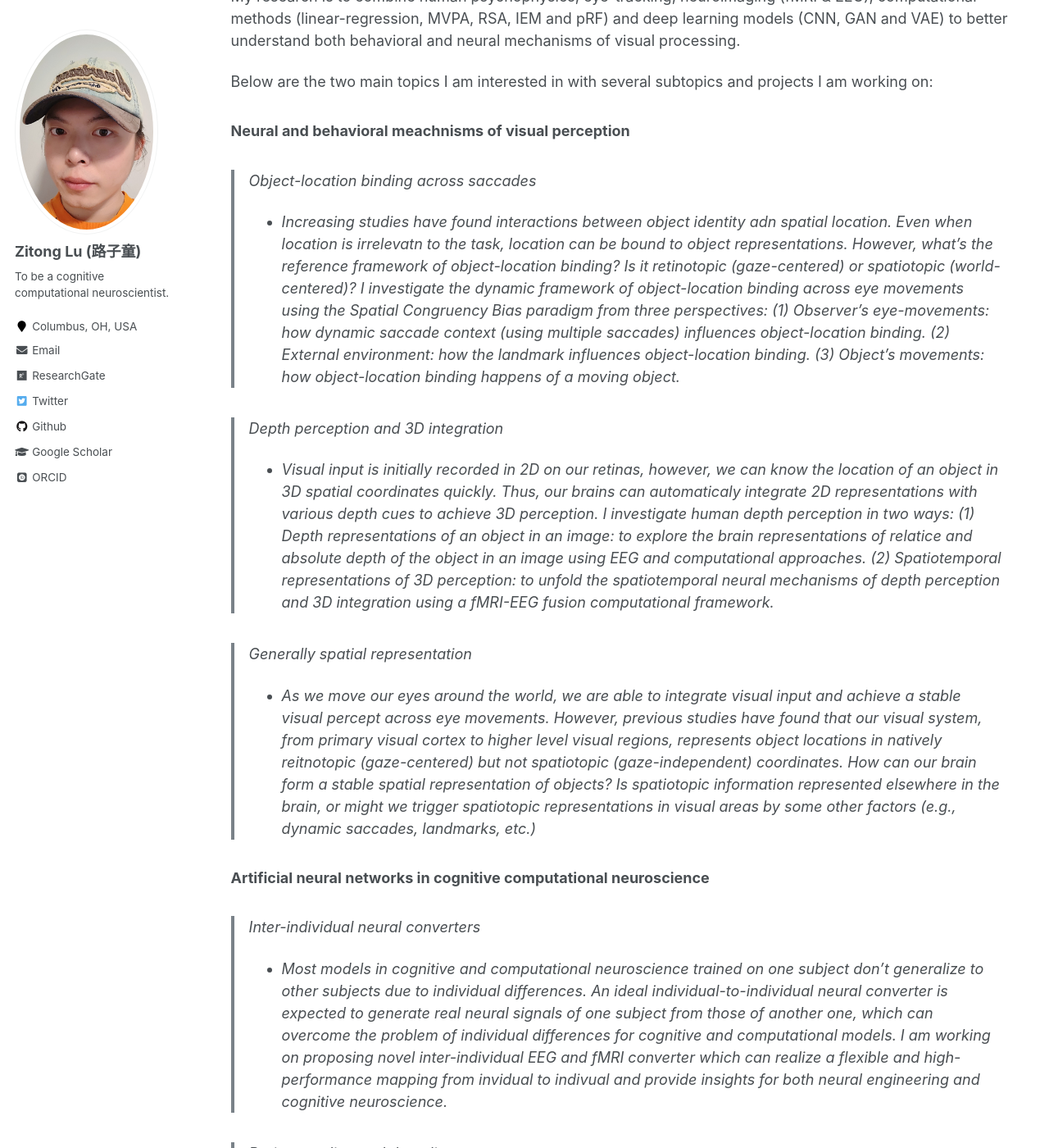
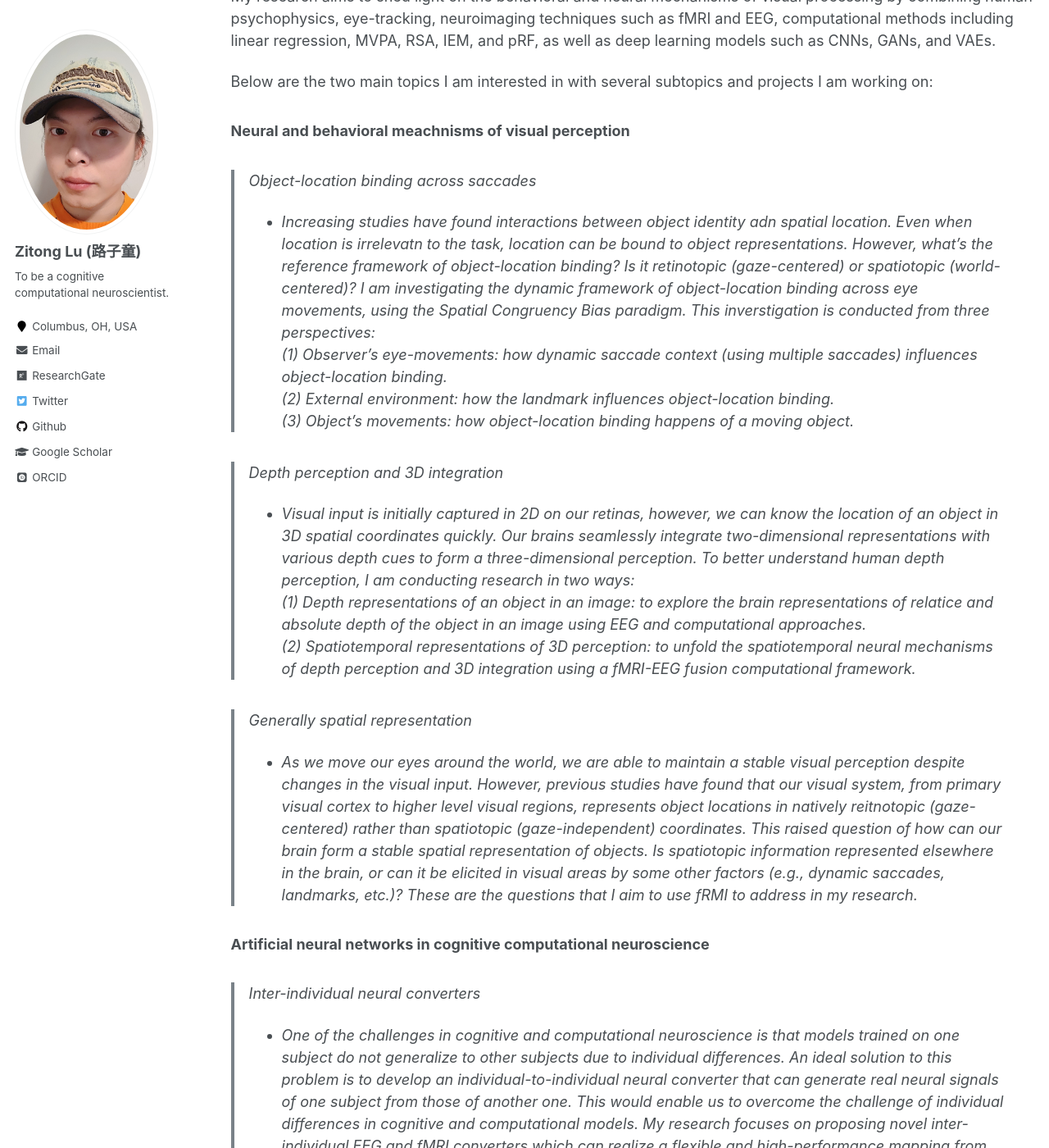
Before and after one commit to ZitongLu1996/zitonglu1996.github.io, a Jekyll site: the page built from _pages/research.md, in a window 1280 px wide and 1400 px high, scrolled down 314 px. Shown: the whole window at 82% size. Built offline with Jekyll 4.4.1, drawn with Linux system fonts in a browser that asks for light colours; some web fonts are replaced; some of the changed text lies outside the part shown.

Commit message:
2023 Feb 11th

```diff
--- a/_pages/research.md
+++ b/_pages/research.md
@@ -5,28 +5,33 @@
 author_profile: true
 ---
 
-Living in a complex and dynamic world, we perceive a lot of visual information all the time and integrate them to form our own perception, memory and understanding of this complex and dynamic world. Even though the input information is 2D and changes in the retina, we still have the ability to steadily perceive the world, understand the world and achieve our goals.
+In the ever-changing and complex world we live in, we are constantly bombarded with visual information, which we process and integrate to form our perception, memory, and understanding of the environment. Although the input information is only two-dimensional and processed in the retina, our ability to perceive and comprehend the world remains steadfast.
 
-My research is to combine human psychophysics, eye-tracking, neuroimaging (fMRI & EEG), computational methods (linear-regression, MVPA, RSA, IEM and pRF) and deep learning models (CNN, GAN and VAE) to better understand both behavioral and neural mechanisms of visual processing.
+My research aims to shed light on the behavioral and neural mechanisms of visual processing by combining human psychophysics, eye-tracking, neuroimaging techniques such as fMRI and EEG, computational methods including linear regression, MVPA, RSA, IEM, and pRF, as well as deep learning models such as CNNs, GANs, and VAEs.
 
 Below are the two main topics I am interested in with several subtopics and projects I am working on:
 
 ### Neural and behavioral meachnisms of visual perception
 > Object-location binding across saccades
-- Increasing studies have found interactions between object identity adn spatial location. Even when location is irrelevatn to the task, location can be bound to object representations. However, what's the reference framework of object-location binding? Is it retinotopic (gaze-centered) or spatiotopic (world-centered)? I investigate the dynamic framework of object-location binding across eye movements using the Spatial Congruency Bias paradigm from three perspectives: (1) Observer's eye-movements: how dynamic saccade context (using multiple saccades) influences object-location binding. (2) External environment: how the landmark influences object-location binding. (3) Object's movements: how object-location binding happens of a moving object.
+- Increasing studies have found interactions between object identity adn spatial location. Even when location is irrelevatn to the task, location can be bound to object representations. However, what's the reference framework of object-location binding? Is it retinotopic (gaze-centered) or spatiotopic (world-centered)? I am investigating the dynamic framework of object-location binding across eye movements, using the Spatial Congruency Bias paradigm. This inverstigation is conducted from three perspectives:
+(1) Observer's eye-movements: how dynamic saccade context (using multiple saccades) influences object-location binding.
+(2) External environment: how the landmark influences object-location binding.
+(3) Object's movements: how object-location binding happens of a moving object.
 
 > Depth perception and 3D integration
-- Visual input is initially recorded in 2D on our retinas, however, we can know the location of an object in 3D spatial coordinates quickly. Thus, our brains can automaticaly integrate 2D representations with various depth cues to achieve 3D perception. I investigate human depth perception in two ways: (1) Depth representations of an object in an image: to explore the brain representations of relatice and absolute depth of the object in an image using EEG and computational approaches. (2) Spatiotemporal representations of 3D perception: to unfold the spatiotemporal neural mechanisms of depth perception and 3D integration using a fMRI-EEG fusion computational framework.
+- Visual input is initially captured in 2D on our retinas, however, we can know the location of an object in 3D spatial coordinates quickly. Our brains seamlessly integrate two-dimensional representations with various depth cues to form a three-dimensional perception. To better understand human depth perception, I am conducting research in two ways:
+(1) Depth representations of an object in an image: to explore the brain representations of relatice and absolute depth of the object in an image using EEG and computational approaches.
+(2) Spatiotemporal representations of 3D perception: to unfold the spatiotemporal neural mechanisms of depth perception and 3D integration using a fMRI-EEG fusion computational framework.
 
 > Generally spatial representation
-- As we move our eyes around the world, we are able to integrate visual input and achieve a stable visual percept across eye movements. However, previous studies have found that our visual system, from primary visual cortex to higher level visual regions, represents object locations in natively reitnotopic (gaze-centered) but not spatiotopic (gaze-independent) coordinates. How can our brain form a stable spatial representation of objects? Is spatiotopic information represented elsewhere in the brain, or might we trigger spatiotopic representations in visual areas by some other factors (e.g., dynamic saccades, landmarks, etc.)
+- As we move our eyes around the world, we are able to maintain a stable visual perception despite changes in the visual input. However, previous studies have found that our visual system, from primary visual cortex to higher level visual regions, represents object locations in natively reitnotopic (gaze-centered) rather than spatiotopic (gaze-independent) coordinates. This raised question of how can our brain form a stable spatial representation of objects. Is spatiotopic information represented elsewhere in the brain, or can it be elicited in visual areas by some other factors (e.g., dynamic saccades, landmarks, etc.)? These are the questions that I aim to use fRMI to address in my research.
 
 ### Artificial neural networks in cognitive computational neuroscience
 > Inter-individual neural converters
-- Most models in cognitive and computational neuroscience trained on one subject don’t generalize to other subjects due to individual differences. An ideal individual-to-individual neural converter is expected to generate real neural signals of one subject from those of another one, which can overcome the problem of individual differences for cognitive and computational models. I am working on proposing novel inter-individual EEG and fMRI converter which can realize a flexible and high-performance mapping from invidual to indivual and provide insights for both neural engineering and cognitive neuroscience.
+- One of the challenges in cognitive and computational neuroscience is that models trained on one subject do not generalize to other subjects due to individual differences. An ideal solution to this problem is to develop an individual-to-individual neural converter that can generate real neural signals of one subject from those of another one. This would enable us to overcome the challenge of individual differences in cognitive and computational models. My research focuses on proposing novel inter-individual EEG and fMRI converters which can realize a flexible and high-performance mapping from invidual to indivual. These works has the potential to provide valuable insights for both neural engineering and cognitive neuroscience.
 
 > Brain encoding and decoding
-- The most intuitive and direct way to understand the relationship between visual input from the world and neural computing in our brains is to get through from visual inputs to neural latent space to brain activity and from brain activity to visual latent space to visual inputs. I aim to construct both image-to-brain encoding (signal generation) and brain-to-image decoding (image reconstruction) models to better understand visual perception.
+- The most intuitive and direct way to understand the relationship between visual input from the world and neural computing in our brains is to get through from visual inputs to neural latent space to brain activity and from brain activity to visual latent space to visual inputs. In my research, I aim to build both image-to-brain encoding (signal generation) and brain-to-image decoding (image reconstruction) models to gain deeper insights into visual perception by studying the mapping between visual iputs and neural representations.
 
 > Reverser engineering to interpret neural mechanisms
-- In recent years, artificial neural networs (ANNs) can achieve human-level performance in object and face recognition task. I am also trying to apply hypothesis-based reverse engineering to provide a novel way to interpret neural mechanims of object and face perception. We can manipulate ANN activations based on different hypotheses and compare the modified representations with human brain representations to make inference for the neural mechanisms underlying human behaviors.
+- Recently, artificial neural networks (ANNs) have shown remarkable progress in achieving human-level performance in object and face recognition tasks. In my research, I am exploring the use of hypothesis-driven reverse engineering to provide a novel approach to understanding the neural mechanisms underlying object and face perception. The approach involves manipulating ANN activations based on different hypotheses and comparing the modified representations to human brain representations. This allows us to make inferences about the neural mechanisms underlying human behaviors and gain deeper insights into the functioning of object and face recognition systems.
```
